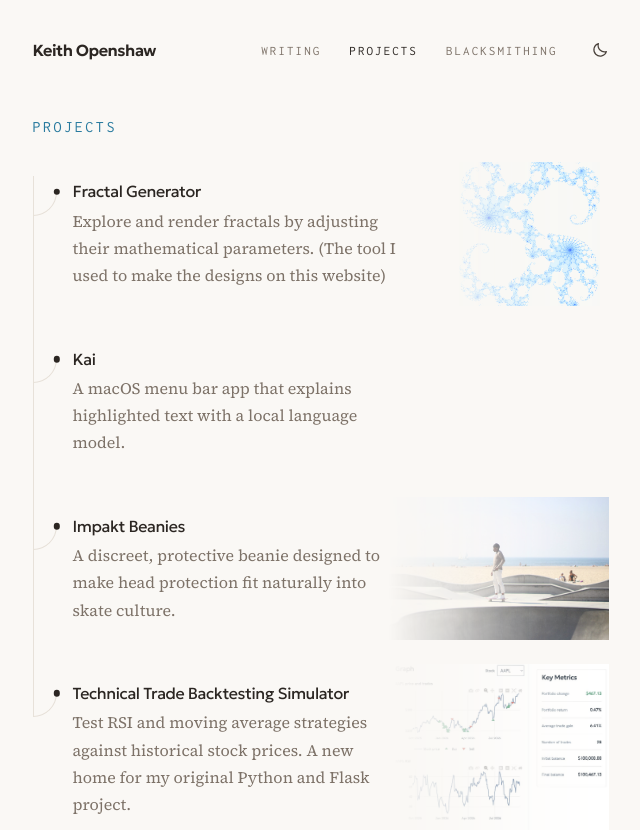
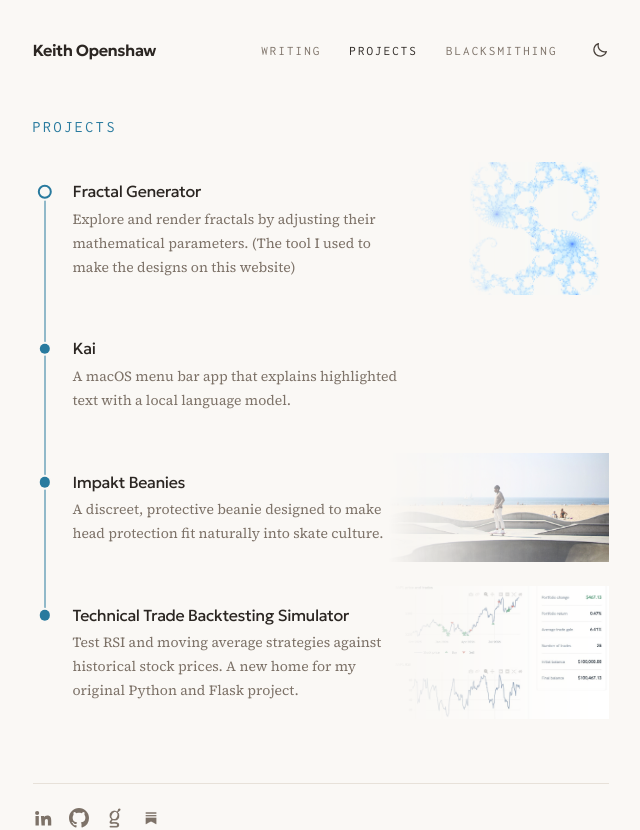
Before and after one commit to kdopenshaw/my-site, a Next.js app: page /projects in a window 1280 px wide. Shown: the top 830 px of the page, without its empty margins (312-952 px from the left). Built offline with nearby package versions, Linux system fonts and the light colour scheme.

Commit message:
Use a single-line graph for project lists

```diff
--- a/app/home.module.css
+++ b/app/home.module.css
@@ -73,7 +73,16 @@
   list-style: none;
 }
 
-.pieceList li + li {
+.projectList {
+  --graph-title-center: calc(var(--fs-body) * 0.75);
+  --graph-gap: var(--spacing-sm);
+}
+
+.projectList a {
+  display: block;
+}
+
+.pieceList:not(.projectList) li + li {
   margin-top: var(--spacing-sm);
 }
 
--- a/app/page.tsx
+++ b/app/page.tsx
@@ -7,6 +7,7 @@ import Link from "next/link";
 import { getPosts } from "./writing/posts";
 import HomeFractal from "./home-fractal";
 import styles from "./home.module.css";
+import graph from "./projects/projects.module.css";
 import { projects } from "./projects/projects";
 
 export default function Home() {
@@ -45,9 +46,10 @@ export default function Home() {
               <h2 className={`${styles.sectionHeading} mono-label`} id="home-projects">
                 <Link href="/projects">Projects</Link>
               </h2>
-              <ul className={styles.pieceList}>
+              <ul className={`${styles.pieceList} ${styles.projectList} ${graph.list}`}>
                 {featuredProjects.map((project) => (
-                  <li key={project.href}>
+                  <li key={project.href} className={graph.item}>
+                    <span className={graph.node} aria-hidden="true" />
                     {"external" in project && project.external ? (
                       <a href={project.href} target="_blank" rel="noopener noreferrer">
                         {project.title}
--- a/app/projects/projects.module.css
+++ b/app/projects/projects.module.css
@@ -1,6 +1,6 @@
 .list {
   --reach: var(--spacing-md);
-  --title-center: calc(var(--spacing-sm) + var(--fs-body) * var(--leading-body) / 2);
+  --title-center: var(--graph-title-center, calc(var(--spacing-sm) + var(--fs-body) * var(--leading-body) / 2));
   position: relative;
   margin: 0;
   padding: 0;
@@ -9,7 +9,7 @@
 
 .item {
   position: relative;
-  margin: 0 0 var(--spacing-md);
+  margin: 0 0 var(--graph-gap, var(--spacing-md));
   padding-left: var(--reach);
 }
 
@@ -17,55 +17,44 @@
   margin-bottom: 0;
 }
 
-.item::before {
+.item:not(:last-child)::before {
   content: "";
   position: absolute;
-  top: 0;
-  bottom: calc(-1 * var(--spacing-md));
-  left: 0;
+  top: var(--title-center);
+  bottom: calc(0px - var(--graph-gap, var(--spacing-md)) - var(--title-center));
+  left: calc(var(--reach) / 2);
   width: 1px;
-  background: var(--color-border);
-}
-
-.item:first-child::before {
-  top: calc(var(--title-center) - var(--spacing-sm));
-}
-
-.item:last-child::before {
-  bottom: auto;
-  height: calc(var(--title-center) + var(--reach));
-}
-
-.item:only-child::before {
-  height: calc(var(--spacing-sm) + var(--reach));
+  background: var(--color-accent);
+  transform: translateX(-50%);
 }
 
 .elbow {
-  position: absolute;
-  top: var(--title-center);
-  left: 0;
-  width: var(--reach);
-  height: var(--reach);
-  border-right: 1px solid var(--color-border);
-  border-bottom: 1px solid var(--color-border);
-  border-bottom-right-radius: var(--reach);
+  display: none;
 }
 
 .node {
   position: absolute;
   z-index: 1;
   top: var(--title-center);
-  left: var(--reach);
-  width: 0.4rem;
-  height: 0.4rem;
-  background: var(--color-heading);
+  left: calc(var(--reach) / 2);
+  width: 0.65rem;
+  height: 0.65rem;
+  background: var(--color-accent);
   border-radius: 50%;
+  box-shadow: 0 0 0 2px var(--color-background);
   transform: translate(-50%, -50%);
+}
+
+.item:first-child .node {
+  width: 0.9rem;
+  height: 0.9rem;
+  border: 2px solid var(--color-accent);
+  background: var(--color-background);
 }
 
 .item:hover .node,
 .item:focus-within .node {
-  background: var(--color-primary);
+  transform: translate(-50%, -50%) scale(1.15);
 }
 
 .panel {
@@ -100,7 +89,7 @@
 .description {
   color: var(--color-text-muted);
   font-family: var(--font-primary);
-  font-size: var(--fs-body);
+  font-size: var(--fs-small);
   line-height: var(--leading-body);
 }
 
```
